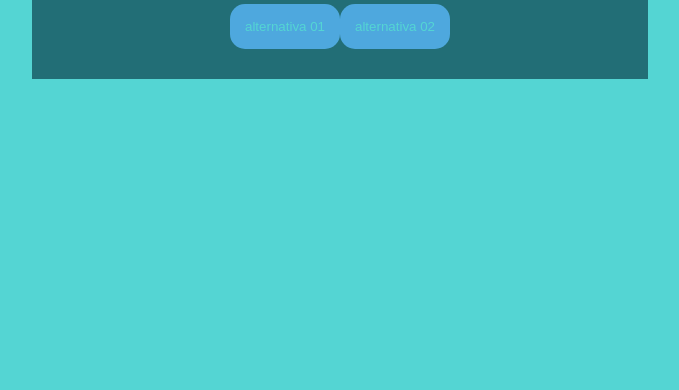
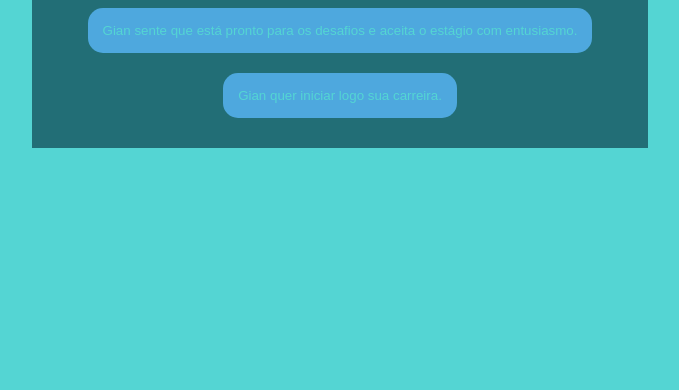
Before and after one commit to isaaclefebre16/2024-3B-voc--decide-um-jogo, a plain HTML site: page index.html in a window 1280 px wide. Shown: the part 410-800 px from the top of the page, without its empty margins (288-967 px from the left). Drawn offline with Linux system fonts and the light colour scheme.

Commit message:
Aula 29'08'2024

```diff
--- a/index.html
+++ b/index.html
@@ -3,13 +3,13 @@
 <head>
     <meta charset="UTF-8">
     <meta name="viewport" content="width=device-width, inicial-scale=1.0">
-    <title>Você decide: Mata Atlântica</title>
+    <title>Você decide o futuro do Gian</title>
     <link rel="stylesheet" href="style.css">
 </head>
 <body>
     <main>
         <div class="caixa-principal">
-            <h1 class="titulo">Você decide
+            <h1 class="titulo">Você decide o futuro do Gian
             </h1>
             <div class="caixa-perguntas"></div>
             <div class="caixa-alternativas"></div>
--- a/main.js
+++ b/main.js
@@ -6,68 +6,68 @@ const textoResultado = document.querySelector('.texto-resultado');
 
 const perguntas = [
     {
-        enunciado: "Na escola tancredo, Gian, um estudante de 15 anos, está enfrentando racismo. Ele tem sido alvo de comentários e exclusões devido à sua origem afrodescendente.",
+        enunciado: "No ano 2024 um estudante, Gian, que estava no último ano de Engenharia Elétrica. Quando recebeu a oferta para estagiar na Itaipu Binacional, ele ficou extasiado, mas também um pouco nervoso. Decidiu conversar com seu mentor, o professor Romildo, para obter alguns conselhos antes de tomar sua decisão...  Professor Roberto pergunta a Gian: Você já considerou como esse estágio pode impactar sua vida acadêmica e profissional? Você está preparado para os desafios que virão? ",
         alternativas: [
             {
-                texto:"alternativa 01",
-                afirmacao: "resultado 01"
+                texto:"Gian sente que está pronto para os desafios e aceita o estágio com entusiasmo.",
+                afirmacao: ""
             },
             {
-                texto:"alternativa 02",
-                afirmacao: "resultado 02"
+                texto:"Gian quer iniciar logo sua carreira.",
+                afirmacao: ""
+            },
+        ]
+    },
+    {
+        enunciado: "Gian diz estar preparado para o desafio. Sempre quis trabalhar em um projeto grande e aprender com os melhores. O professor sorri e apoia a decisão de Gian. Ele inicia seu estágio na Itaipu com grande empolgação.",
+        alternativas: [
+            {
+                texto: "Gian Trabalha em um projeto inovador que envolve novas tecnologias de energia.",
+                afirmacao: ""
+            },
+            {
+                texto: "Ele está muito feliz pelo começo da sua carreira.",
+                afirmacao: ""
             }
         ]
     },
     {
-        enunciado: "Enunciado 02",
+        enunciado: "Gian é designado para um projeto inovador. Ele passa semanas mergulhado em novas tecnologias e, finalmente, apresenta um protótipo que impressiona seus supervisores. Como resultado, ele é convidado a liderar uma equipe para desenvolver a tecnologia ainda mais. Gian está um pouco nervoso e reflete sobre.. Qual decisão ele deve tomar?",
         alternativas: [
             {
-                texto: "alternativa 03",
-                afirmacao: "resultado03"
+                texto: " Trabalhar como assistente em um projeto menor.",
+                afirmacao: ""
             },
             {
-                texto: "alternativa 04",
-                afirmacao: "resultado 04"
+                texto: "Aceitar com o medo mesmo.",
+                afirmacao: ""
             }
         ]
     },
     {
-        enunciado: "Enunciado 03",
+        enunciado: "Gian começa como assistente em um projeto menor, onde pode observar e aprender. Com o tempo, sua confiança aumenta e ele começa a se envolver em tarefas mais complexas. Seus colegas notam sua dedicação e o promovem para um papel mais ativo no projeto. Onde acaba tendo outras oportunidades:",
         alternativas: [
             {
-                texto: "alternativa 05",
-                afirmacao: "resultado 05"
+                texto: "Participar de um grupo de estudo e análise de dados.",
+                afirmacao: ""
             },
             {
-                texto: "alternativa 06",
-                afirmacao: "resultado 06"
+                texto: "Aceitar uma posição de liderança em um novo projeto inovador.",
+                afirmacao: ""
             }
         ]
     },
     {
-        enunciado: "Enunciado 04",
+        enunciado: "Gian, agora com mais confiança e experiência, é convidado a liderar um novo projeto inovador. Ele aceita o desafio, coordena uma equipe e apresenta um projeto bem-sucedido que recebe elogios da alta administração da Itaipu. Gian sente que sua escolha de começar com um papel menor foi uma estratégia sábia, Logo após, Gian decide se especializar em um campo técnico específico, aprofundando seus conhecimentos em uma área crucial. Ele se torna um especialista respeitado e contribui para o desenvolvimento de novas tecnologias dentro da Itaipu. :",
         alternativas: [
             {
-                texto: "alternativa 07",
-                afirmacao: "resultado 07"
+                texto: "Ele está muito feliz por ter se tornado uns dos melhores especialistas.",
+                afirmacao: ""
             },
             {
-                texto: "alternativa 08",
-                afirmacao: "resultado 08"
-            }
-        ]
-    },
-    {
-        enunciado: "Enunciado 05",
-        alternativas: [
-            {
-                texto: "alternativa 09",
-                afirmacao: "resultado 09"
+                texto: "Está satisfeito pelas suas decisões.",
+                afirmacao: ""
             },
-            {
-                texto: "alternativa 10",
-                afirmacao: "resultado 10"
-            }
         ]
     },
 ]
@@ -104,7 +104,7 @@ function respostaSelecionada(opcaoSelecionada){
 }
 
 function mostraResultado(){
-    caixaPerguntas.textContent = " Inicio do texto... "
+    caixaPerguntas.textContent = "Independente das escolhas de Gian, ele aproveita cada oportunidade para crescer e se desenvolver. Ele descobre que a combinação de preparação, experiência gradual e dedicação pode levar a grandes realizações. Ao final de seu estágio na Itaipu, Gian está mais confiante e preparado para sua futura carreira, pronto para enfrentar novos desafios com a experiência adquirida e as lições aprendidas. "
     textoResultado.textContent = historiaFinal;
     caixaAlternativas.textContent = "";
 }
```
